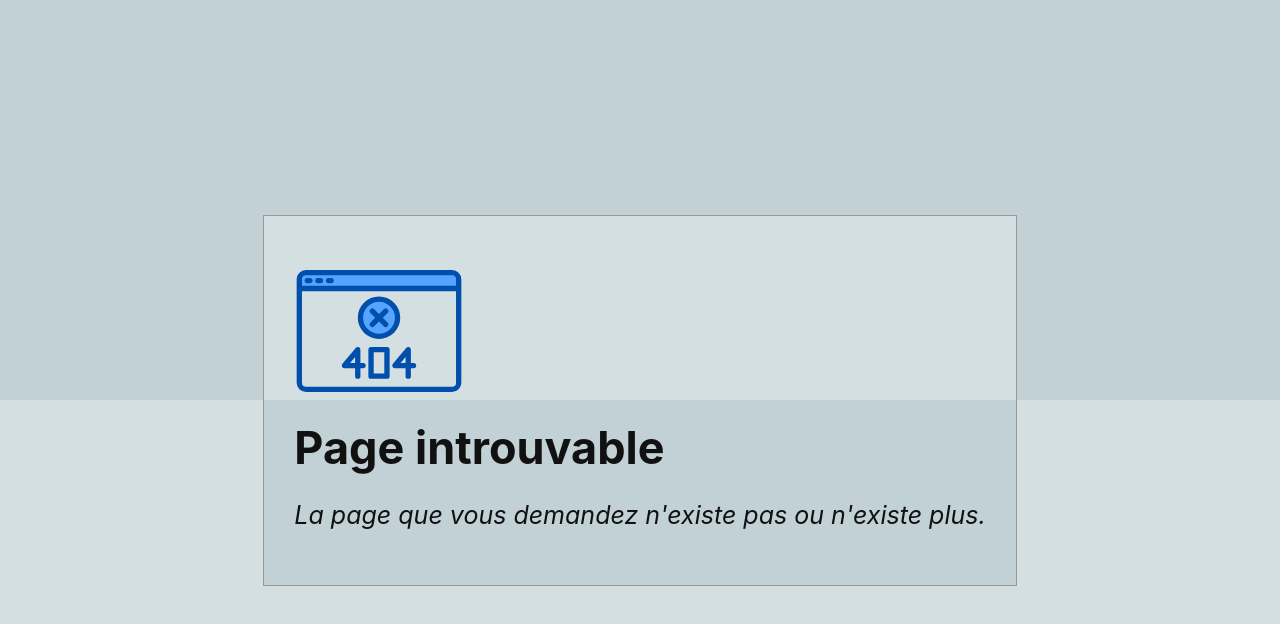
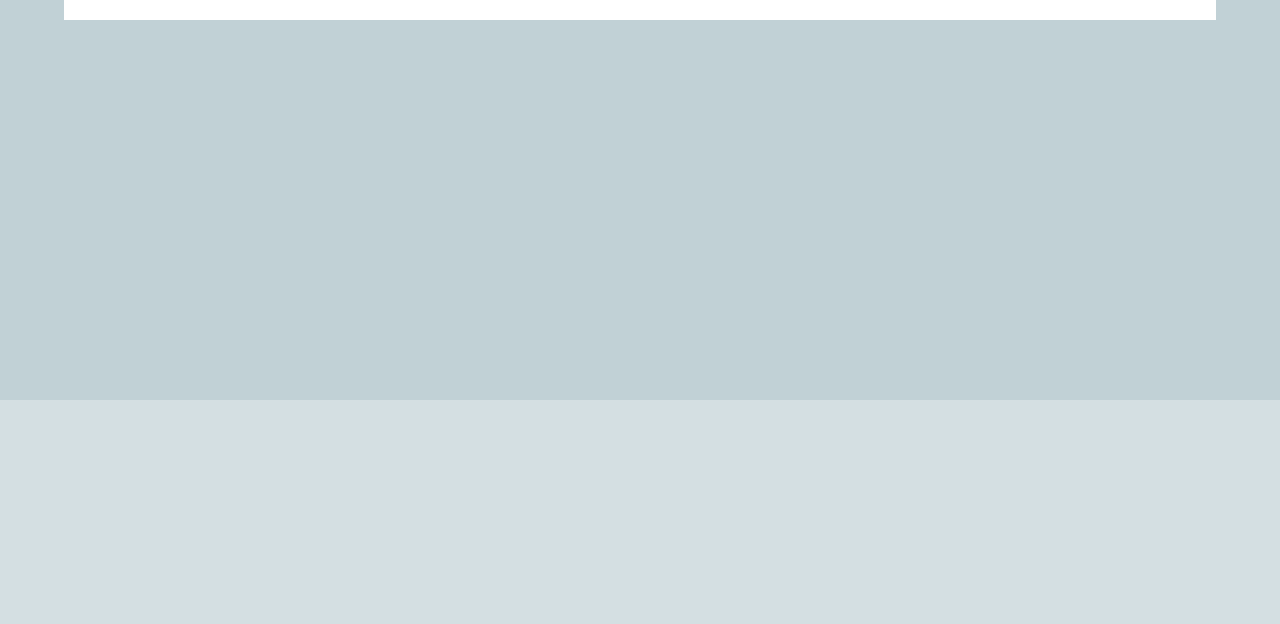
Before and after one commit to Littchii/portfolio-matthieu-meurillon, a React (Create React App) app: page /admin in a window 1280 px wide. Shown: the top 624 px of the page. Built offline with nearby package versions, Linux system fonts and the light colour scheme.

Commit message:
Ajout draft js

```diff
--- a/package.json
+++ b/package.json
@@ -7,6 +7,7 @@
     "@testing-library/jest-dom": "^4.2.4",
     "@testing-library/react": "^9.5.0",
     "@testing-library/user-event": "^7.2.1",
+    "draft-js": "^0.11.7",
     "react": "^17.0.1",
     "react-dom": "^17.0.1",
     "react-redux": "^7.2.2",
--- a/src/App.jsx
+++ b/src/App.jsx
@@ -7,8 +7,9 @@ import Projects from './components/Projects';
 import Skills from './components/Skills';
 import Timeline from './components/Timeline';
 import Erreur404 from './components/Erreur404';
+import ConnexionModal from './components/ConnexionModal';
+import Admin from './components/Admin';
 import { useSelector } from 'react-redux';
-import ConnexionModal from './components/ConnexionModal';
 import {
   BrowserRouter as Router,
   Switch,
@@ -49,11 +50,9 @@ function App() {
             <Footer />
             <ConnexionModal showModal={openModal} hideModal={hideModal} />
           </Route>
-          {/* <Route exact path="/admin">
-            <div>
-              PAGE ADMIN
-            </div>
-          </Route> */}
+          <Route exact path="/admin">
+            <Admin />
+          </Route>
           <Route path="*">
             <Erreur404 />
           </Route>
--- /dev/null
+++ b/src/components/Admin.jsx
@@ -0,0 +1,23 @@
+import {Editor, EditorState} from 'draft-js';
+import { useState } from 'react';
+import '../styles/Admin.css';
+
+const Admin = () => {
+
+    const [editorState, setEditorState] = useState(
+        () => EditorState.createEmpty(),
+    );
+
+    console.log(editorState);
+
+    return (
+        <div className="adminContainer">
+            <Editor
+            editorState={editorState}
+            onChange={setEditorState} />
+        </div>
+    )
+
+}
+
+export default Admin;
--- a/src/components/ConnexionModal.jsx
+++ b/src/components/ConnexionModal.jsx
@@ -2,11 +2,11 @@ import '../styles/ConnexionModal.css';
 import { userLogin } from '../redux/userActions';
 import { useState } from 'react';
 import { useSelector, useDispatch } from 'react-redux';
-// import { useHistory } from 'react-router-dom';
+import { useHistory } from 'react-router-dom';
 
 const ConnexionModal = ({ showModal, hideModal }) => {
 
-    // const history = useHistory();
+    const history = useHistory();
     const [email, setEmail] = useState('');
     const [password, setPassword] = useState('');
     const message = useSelector(state => state.userReducer.message);
@@ -22,7 +22,7 @@ const ConnexionModal = ({ showModal, hideModal }) => {
 
     const handleSubmit = (e) => {
         e.preventDefault();
-        dispatch(userLogin(email, password));
+        dispatch(userLogin(email, password, history));
     }
 
     return (
--- a/src/redux/userActions.js
+++ b/src/redux/userActions.js
@@ -1,7 +1,7 @@
 export const LOGIN = "LOGIN";
 export const ERROR = "ERROR";
 
-export const userLogin = (email, password) => {
+export const userLogin = (email, password, history) => {
 
     return async dispatch => {
 
@@ -21,7 +21,7 @@ export const userLogin = (email, password) => {
             if(! res.error) {
                 localStorage.setItem('auth', res.token);
                 dispatch({ type: LOGIN, user: res.user, token: res.token });
-                // history.push('/admin');
+                history.push('/admin');
             } else {
                 dispatch({ type: ERROR, message: res.error });
             }
--- /dev/null
+++ b/src/styles/Admin.css
@@ -0,0 +1,7 @@
+.adminContainer {
+    height: 100vh;
+}
+
+.DraftEditor-root {
+    background-color: white;
+}
```
Also changed, not shown: 1 other file (tests, documents, lock files or other folders).
